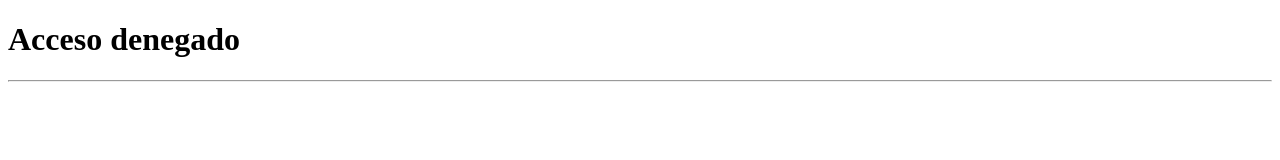
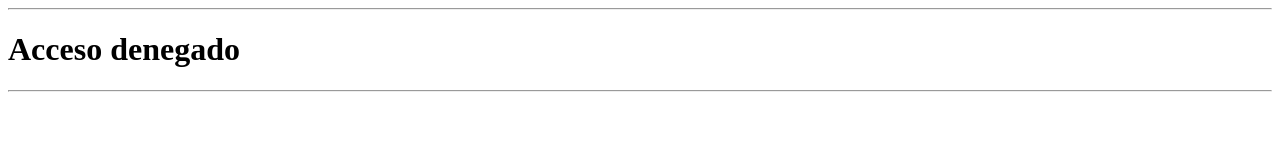
Before and after one commit to rvh2776/restServer-cursoNode, a website: page public/index.html in a window 1280 px wide. Drawn offline with Linux system fonts and the light colour scheme.

Commit message:
Actualizacion 06/2023

```diff
--- a/public/index.html
+++ b/public/index.html
@@ -4,11 +4,11 @@
     <meta charset="UTF-8">
     <meta http-equiv="X-UA-Compatible" content="IE=edge">
     <meta name="viewport" content="width=device-width, initial-scale=1.0">
-    <title>Acceso denegado</title>
+    <title>RestServer</title>
 </head>
 <body>
+    <hr>
     <h1>Acceso denegado</h1>
     <hr>
-
 </body>
 </html>
```
